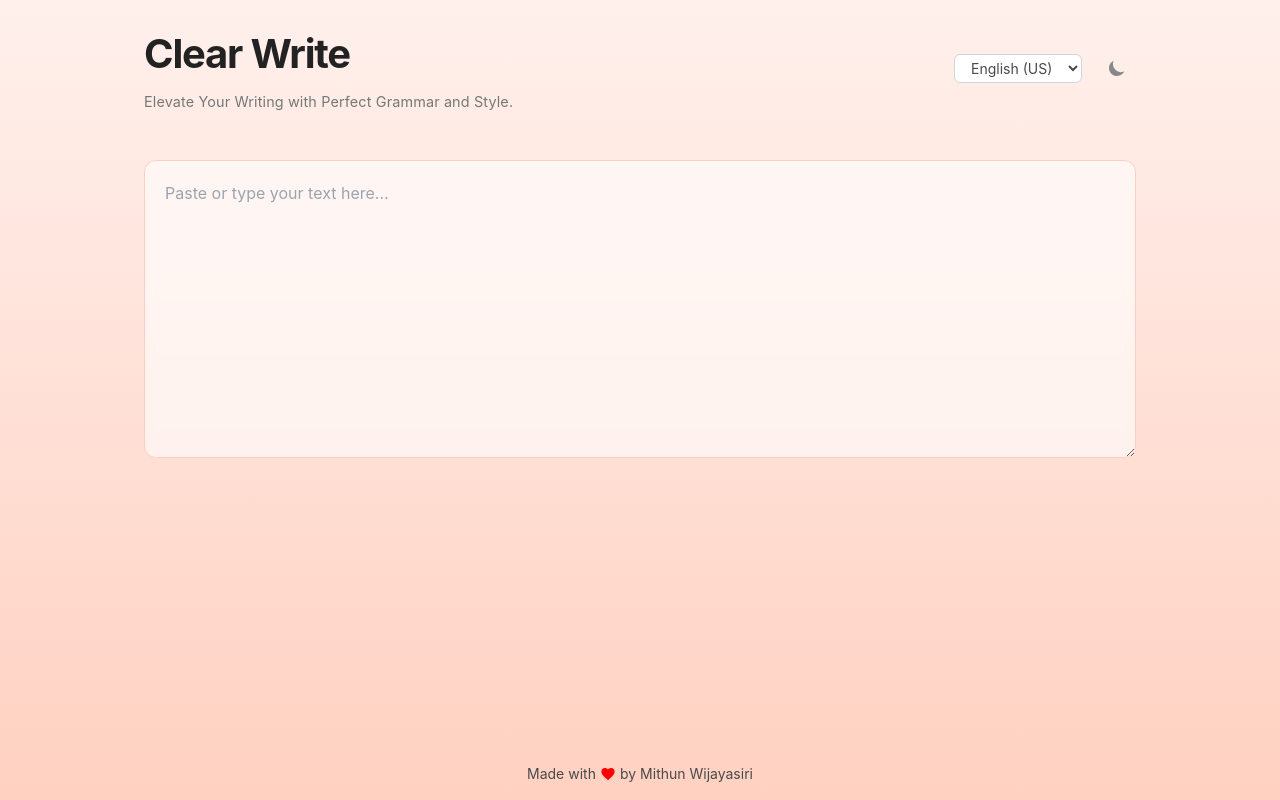
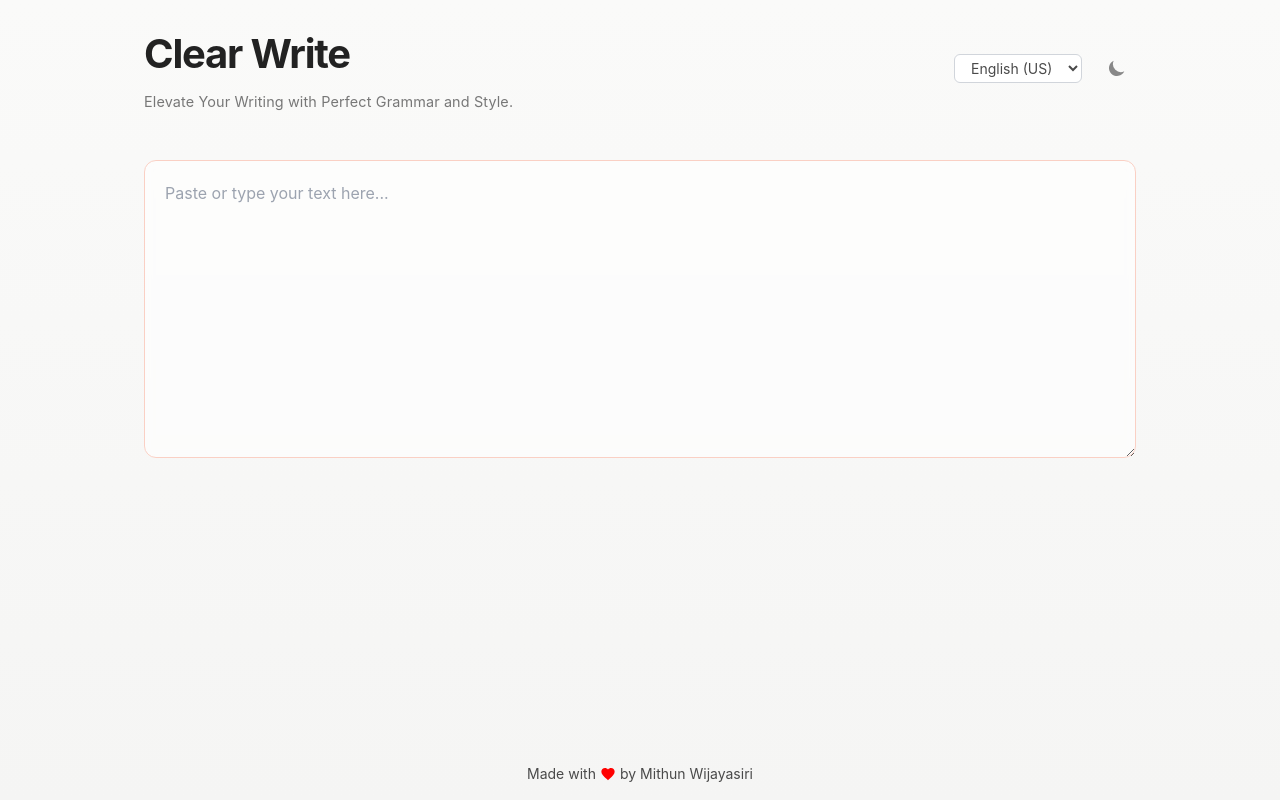
Before and after one commit to MithunWijayasiri/ClearWrite, a React (Create React App) app: page / in a window 1280 px wide. Built offline with nearby package versions, Linux system fonts and the light colour scheme.

Commit message:
feat: update light/dark themes

```diff
--- a/src/App.css
+++ b/src/App.css
@@ -42,8 +42,8 @@
 /* Grammar checker styles */
 .clear-write {
   min-height: 100vh;
-  /* Inspired gradient background */
-  background: linear-gradient(180deg, #FFF0EC 0%, #FFD1C1 100%); /* Lighter pink/peach gradient */
+  /* Modern minimal gradient background */
+  background: linear-gradient(180deg, #FAFAF9 0%, #F5F5F4 100%); /* Soft warm neutral gradient */
   color: #4A4A4A; /* Darker grey for text */
   transition: background 0.3s, color 0.3s;
   font-family: 'Inter', -apple-system, BlinkMacSystemFont, 'Segoe UI', Roboto, Helvetica, Arial, sans-serif; /* Use Inter first */
@@ -53,8 +53,8 @@
 }
 
 .clear-write.dark {
-  /* Darker gradient */
-  background: linear-gradient(180deg, #2D2A2A 0%, #4B3F3F 100%);
+  /* Modern sophisticated dark gradient */
+  background: linear-gradient(180deg, #18181B 0%, #27272A 100%); /* Deep slate charcoal gradient */
   color: #EAEAEA; /* Light grey text */
 }
 
```
